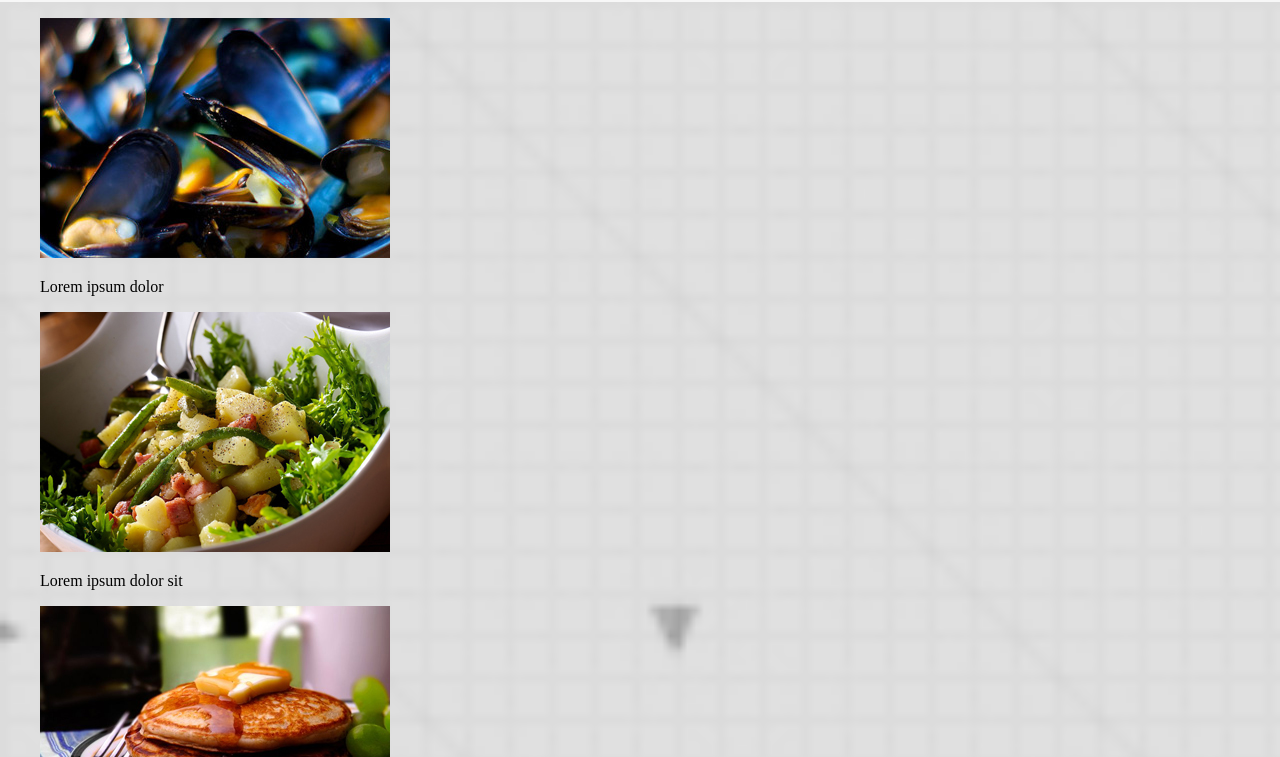
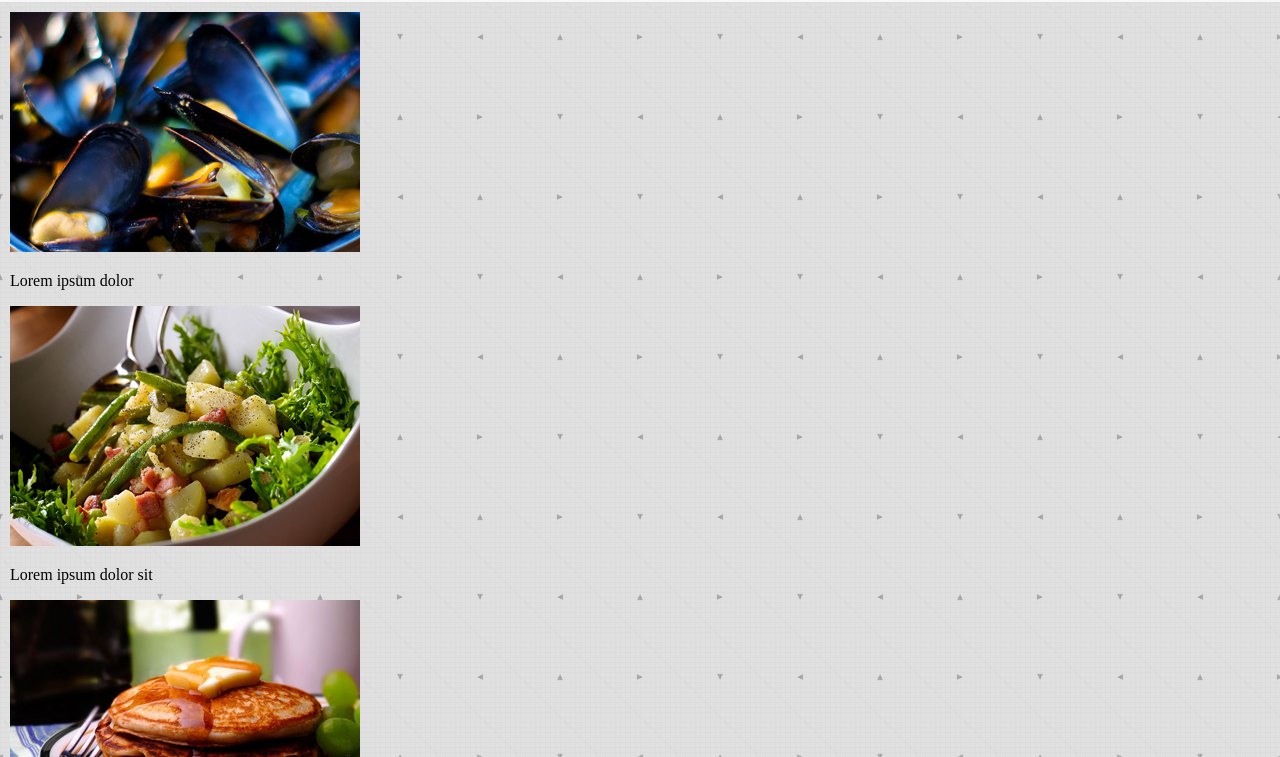
Before and after one commit to Strikerred/FoofExplorer-FrontEnd, a website: page dev/index.html in a window 1280 px wide. Shown: the part 43-800 px from the top of the page. Drawn offline with nearby package versions, Linux system fonts and the light colour scheme; files that its build step writes are made by us from their sources; files whose address does not match are found by name.

Commit message:
set wrapper padding

```diff
--- a/dev/index.html
+++ b/dev/index.html
@@ -65,8 +65,8 @@
 			</ul>
 		</nav>
 	</header>
-<div class="wrapper">
-	<main>
+
+	<main class="wrapper">
 		<article class="main-dishes">
 			<figure>
 				<img src="/images/mussel_small.jpg" alt="mussel_small">
@@ -159,7 +159,7 @@
 
 		<a href="#"><img src="/images/previous_btn.png" alt="older post"></a>
 	</main>
-</div>
+
 	<footer>
 		<p>&copy 2013 Site Designed by Fausto & Crystal. For educational purposes only. Image Credits</p>
 	</footer>
--- a/dev/scss/_main.scss
+++ b/dev/scss/_main.scss
@@ -1,5 +1,7 @@
 body{
-    background-image:url('../images/bg.jpg');
-    background-size:cover;
+    background-image:$bodyBackgroundImage;
 
+    .wrapper{
+        padding: 10px;
+    }
 }
--- a/dev/scss/_reset.scss
+++ b/dev/scss/_reset.scss
@@ -13,6 +13,6 @@ table{
     border-collapse:collapse;
     border-spacing:0;
 }
-body{
+body, figure, article{
     margin:0;
 }
--- a/dev/scss/_variables.scss
+++ b/dev/scss/_variables.scss
@@ -1,3 +1,7 @@
+//body
+$bodyBackgroundImage: url('../images/bg.jpg');
+
+
 //colours
 
 //mobile colours
@@ -14,5 +18,6 @@
 $robotoBold: 'Roboto Condensed', sans-serif;
 $robotoLight:'Roboto', sans-serif;
 
+//hovers
 $lhs: '&:hover, &:focus, &:active';
 $hover:'&:hover';
```
Also changed, not shown: 5 other files.
